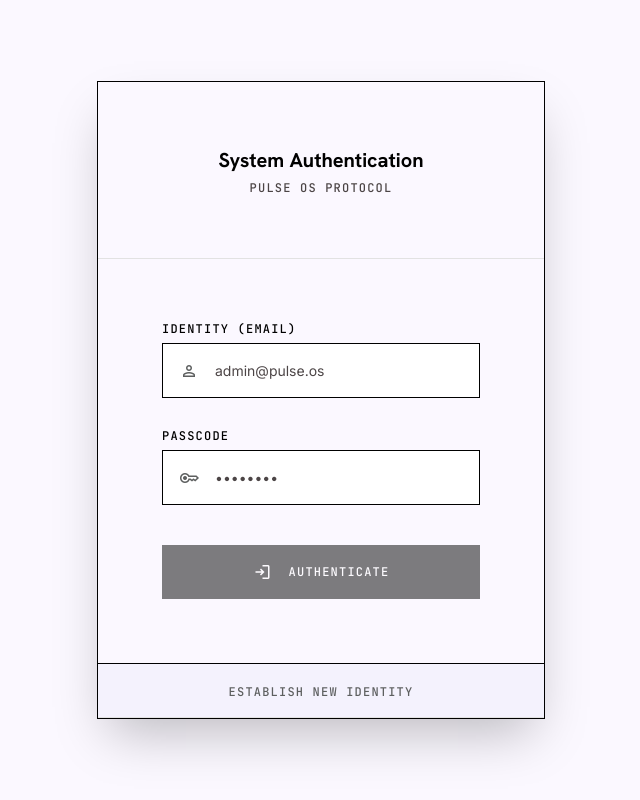
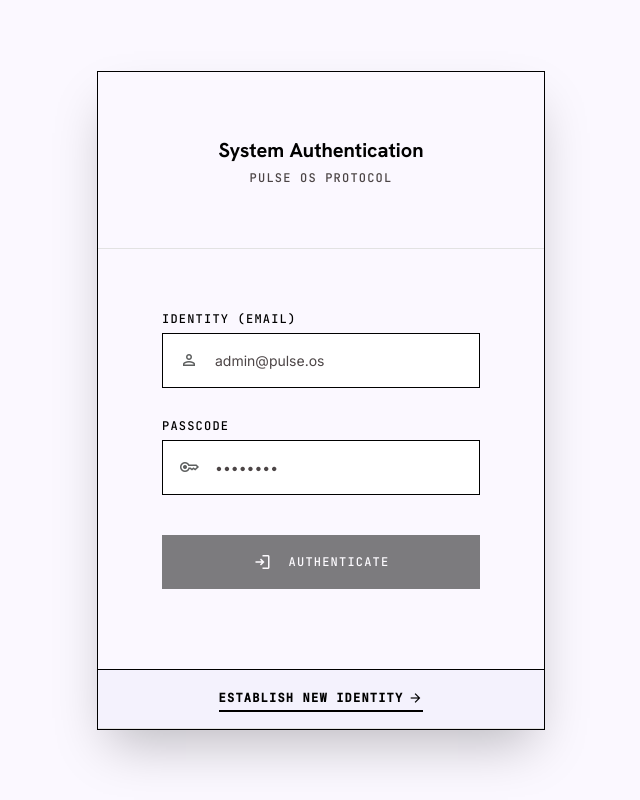
Before and after one commit to Srijith865/pulse-os, a React (Vite) app in the folder client/: page /login in a window 1280 px wide. Shown: the whole page, without its empty margins (319-959 px from the left). Built offline with nearby package versions, Linux system fonts and the light colour scheme; no server answers.

Commit message:
style: highlight register toggle button

```diff
--- a/client/src/Login.jsx
+++ b/client/src/Login.jsx
@@ -130,16 +130,17 @@ export default function Login() {
           </form>
         </div>
 
-        <div className="p-sm editorial-divider border-t border-primary bg-surface-container-low text-center">
+        <div className="p-sm editorial-divider border-t border-primary bg-surface-container-low text-center mt-4">
           <button
             type="button"
             onClick={() => {
               setIsRegister(!isRegister);
               setError('');
             }}
-            className="font-label-caps text-label-caps text-secondary hover:text-primary transition-colors uppercase cursor-pointer"
+            className="font-label-caps text-label-caps text-primary hover:bg-secondary-container hover:text-primary transition-colors uppercase cursor-pointer border-b-2 border-primary pb-1 tracking-widest font-bold inline-flex items-center gap-1"
           >
             {isRegister ? 'Switch to Authentication' : 'Establish New Identity'}
+            <span className="material-symbols-outlined text-[16px]">arrow_forward</span>
           </button>
         </div>
 
```
